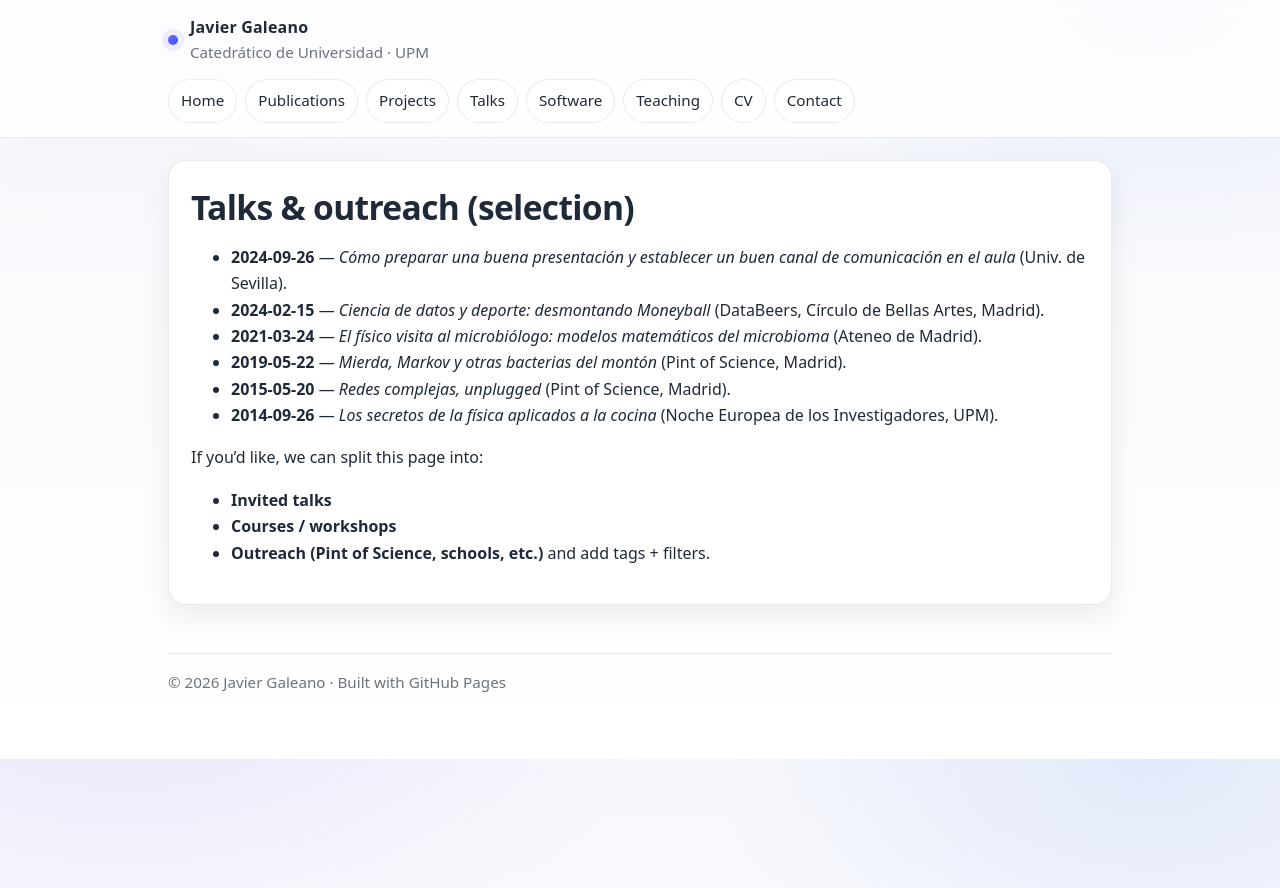
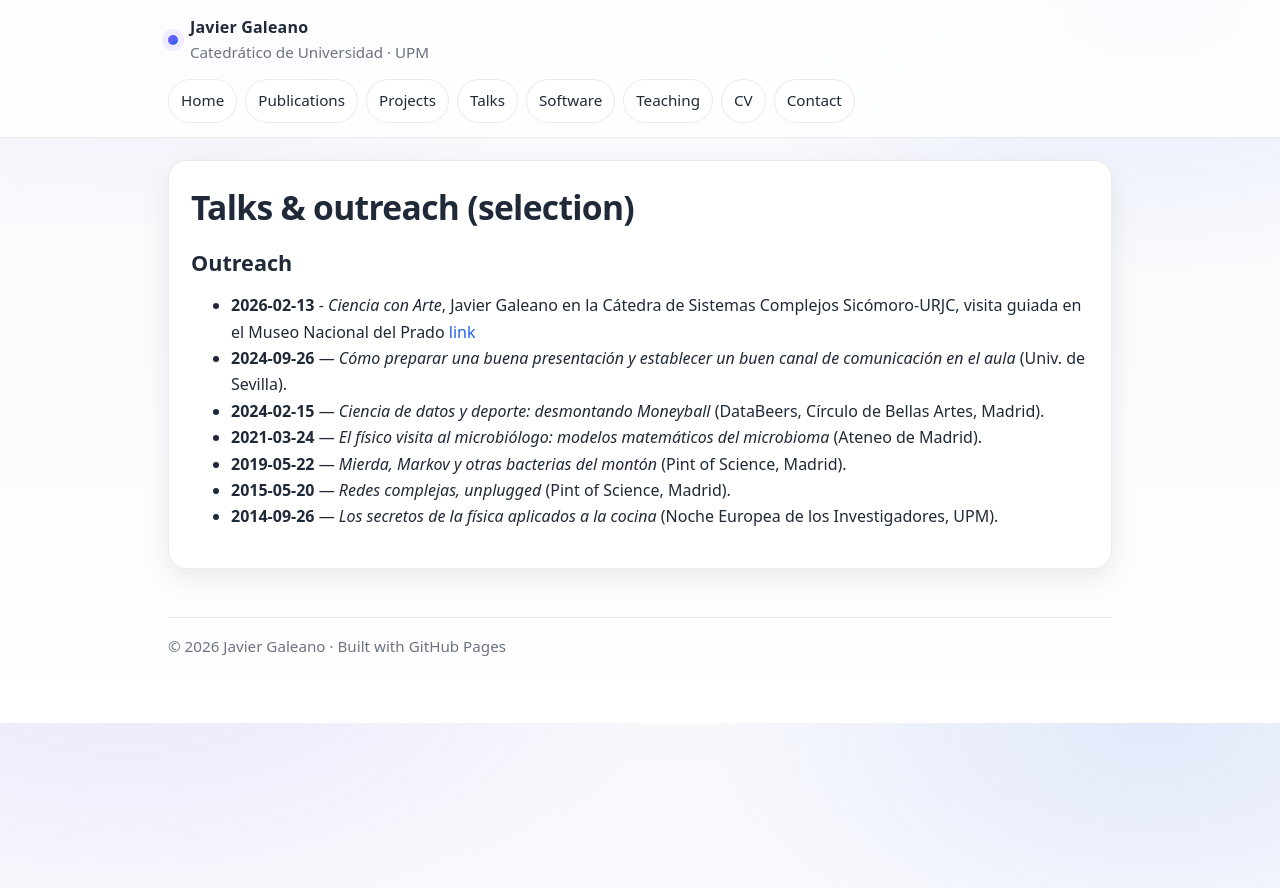
Before and after one commit to galeanojav/galeanojav.github.io, a Jekyll site: the page built from talks.md, in a window 1280 px wide. Shown: the top 888 px of the page. Built offline with Jekyll 4.4.1, drawn with Linux system fonts in a browser that asks for light colours.

Commit message:
Add outreach section and update talk entries
Added an outreach section with a new talk entry and removed suggestions for splitting the page.

```diff
--- a/talks.md
+++ b/talks.md
@@ -7,15 +7,12 @@ title: Talks
 
 # Talks & outreach (selection)
 
+## Outreach
+
+- **2026-02-13** - *Ciencia con Arte*, Javier Galeano en la Cátedra de Sistemas Complejos Sicómoro-URJC, visita guiada en el Museo Nacional del Prado [link](https://complexity.es/la-catedra-sicomoro-urjc-celebro-con-exito-la-segunda-edicion-de-ciencia-con-arte/)
 - **2024-09-26** — *Cómo preparar una buena presentación y establecer un buen canal de comunicación en el aula* (Univ. de Sevilla).
 - **2024-02-15** — *Ciencia de datos y deporte: desmontando Moneyball* (DataBeers, Círculo de Bellas Artes, Madrid).
 - **2021-03-24** — *El físico visita al microbiólogo: modelos matemáticos del microbioma* (Ateneo de Madrid).
 - **2019-05-22** — *Mierda, Markov y otras bacterias del montón* (Pint of Science, Madrid).
 - **2015-05-20** — *Redes complejas, unplugged* (Pint of Science, Madrid).
 - **2014-09-26** — *Los secretos de la física aplicados a la cocina* (Noche Europea de los Investigadores, UPM).
-
-If you’d like, we can split this page into:
-- **Invited talks**
-- **Courses / workshops**
-- **Outreach (Pint of Science, schools, etc.)**
-and add tags + filters.
```
